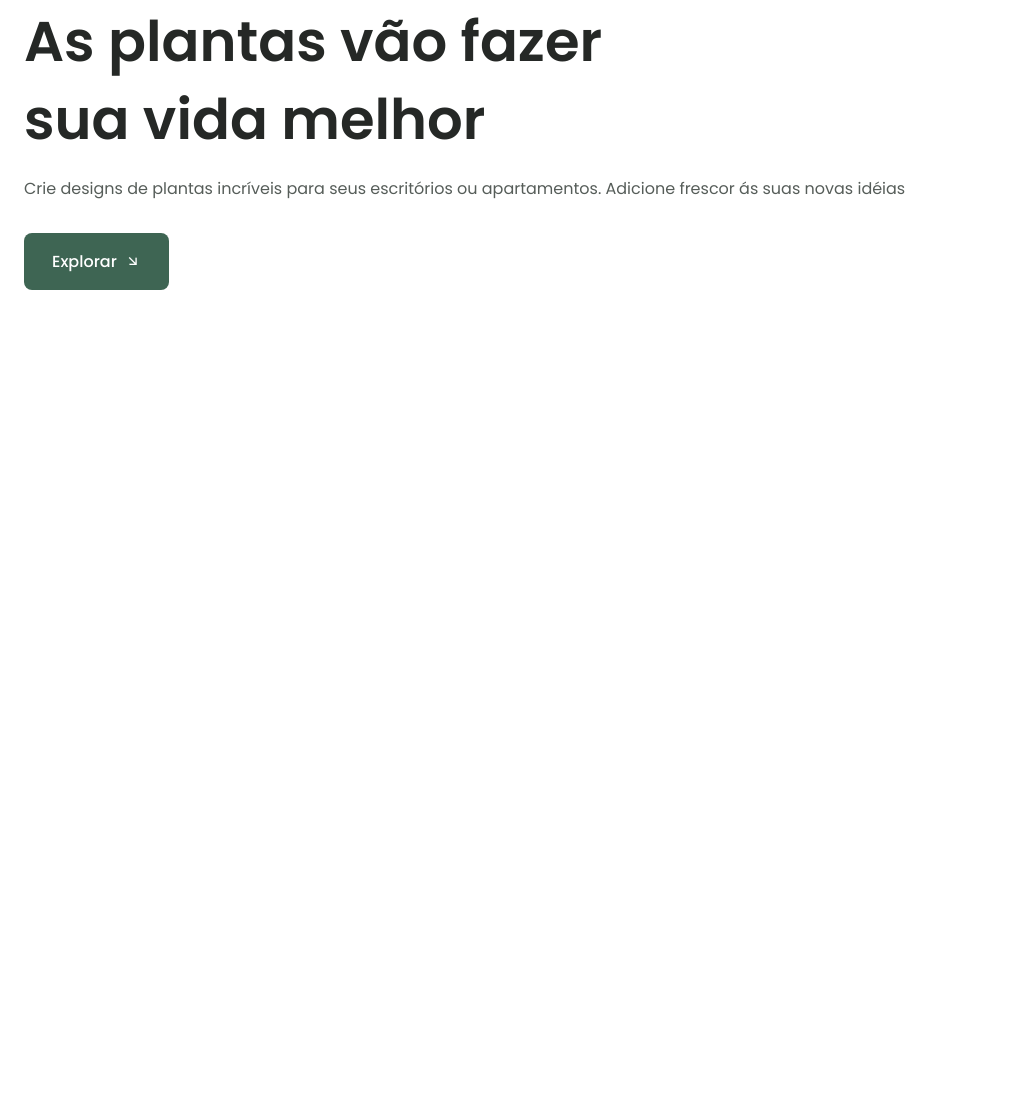
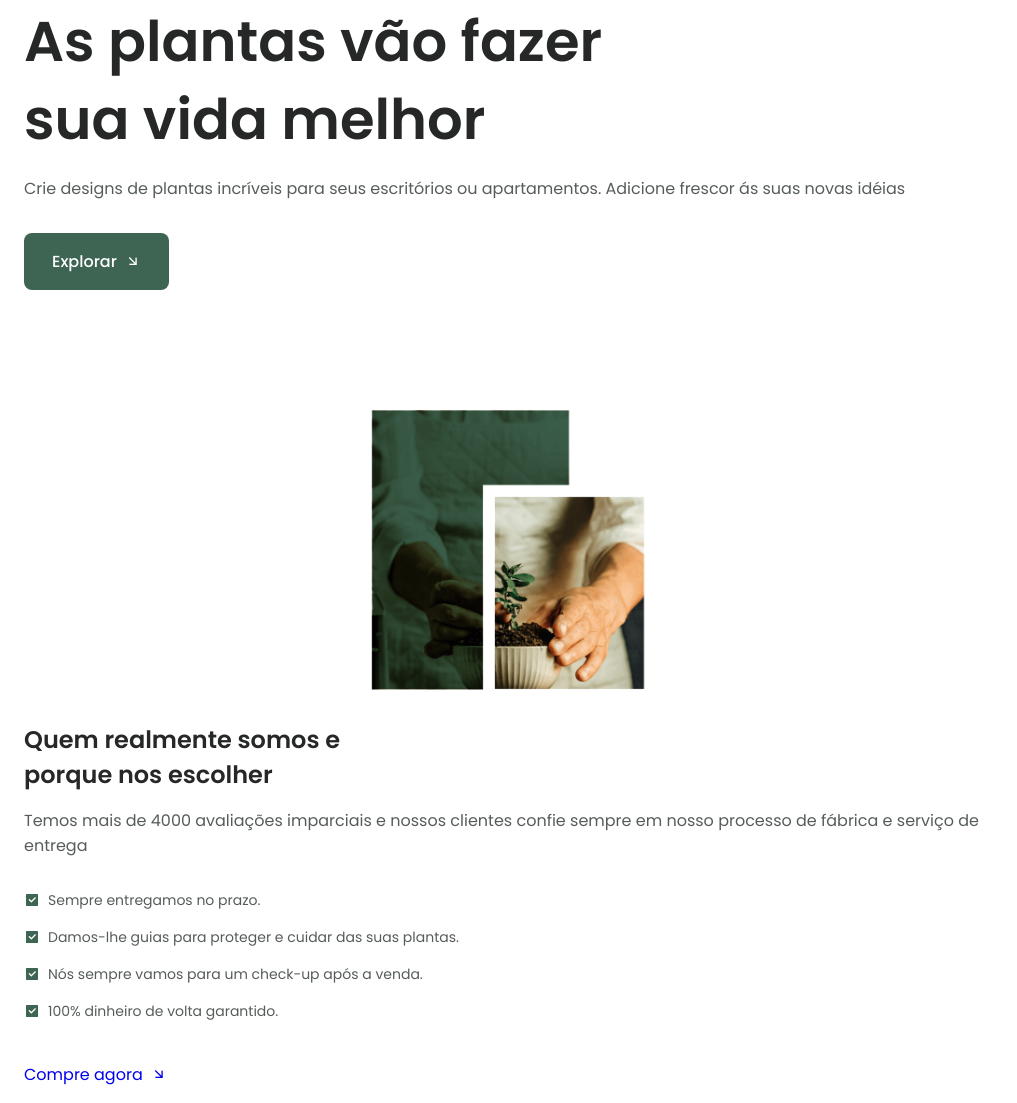
Before and after one commit to OdairCesar/responvise-layout-floriculture, a website: page index.html in a window 1280 px wide. Shown: the part 341-1444 px from the top of the page, without its empty margins (0-1017 px from the left). Before the commit the page ends 800 px from the top, so only its background shows below. Drawn offline with nearby package versions, Linux system fonts and the light colour scheme.

Commit message:
Criando o about

```diff
--- a/assets/css/styles.css
+++ b/assets/css/styles.css
@@ -1,7 +1,7 @@
-@import url('https://fonts.googleapis.com/css2?family=Poppins:wght@400;500;600;700&display=swap');
+@import url("https://fonts.googleapis.com/css2?family=Poppins:wght@400;500;600;700&display=swap");
 
 /*=============== VARIABLES CSS ===============*/
-:root{
+:root {
   --header-height: 3.5rem;
 
   /* Colors */
@@ -17,20 +17,20 @@
   --container-color: hsl(0, 0%, 100%);
 
   /* Typography */
-    --body-font: 'Poppins', sans-serif;
+  --body-font: "Poppins", sans-serif;
   --big-font-size: 2rem;
   --h1-font-size: 1.5rem;
   --h2-font-size: 1.25rem;
   --h3-font-size: 1rem;
-    --normal-font-size: .938rem;
-    --small-font-size: .813rem;
-    --smaller-font-size: .75rem;
+  --normal-font-size: 0.938rem;
+  --small-font-size: 0.813rem;
+  --smaller-font-size: 0.75rem;
   --font-medium: 500;
   --font-semi-bold: 600;
 
   /* Margenes */
-    --mb-0-5: .5rem;
-    --mb-0-75: .75rem;
+  --mb-0-5: 0.5rem;
+  --mb-0-75: 0.75rem;
   --mb-1: 1rem;
   --mb-1-5: 1.5rem;
   --mb-2: 2rem;
@@ -41,108 +41,114 @@
   --z-fixed: 100;
 }
 
-@media(min-width: 968px){
-    :root{
+@media (min-width: 968px) {
+  :root {
     --big-font-size: 3.5rem;
     --h1-font-size: 2.25rem;
     --h2-font-size: 1.5rem;
     --h3-font-size: 1.25rem;
     --normal-font-size: 1rem;
-        --small-font-size: .875rem;
-        --smaller-font-size: .813rem;
+    --small-font-size: 0.875rem;
+    --smaller-font-size: 0.813rem;
   }
 }
 
-*{
+* {
   box-sizing: border-box;
   padding: 0;
   margin: 0;
 }
 
-html{
+html {
   scroll-behavior: smooth;
 }
 
-body, textarea, button, input{
+body,
+textarea,
+button,
+input {
   font-family: var(--body-font);
   font-size: var(--normal-font-size);
 }
 
-body{
+body {
   margin: var(--header-height) 0 0 0;
   background-color: var(--body-color);
   color: var(--text-color);
 }
 
-button{
+button {
   cursor: pointer;
   border: none;
   outline: none;
 }
 
-h1, h2, h3{
+h1,
+h2,
+h3 {
   color: var(--title-color);
   font-weight: var(--font-semi-bold);
 }
 
-ul{
+ul {
   list-style: none;
 }
 
-a{
+a {
   text-decoration: none;
 }
 
-img{
+img {
   max-width: 100%;
   height: auto;
 }
 
 /*=============== REUSABLE CSS CLASSES ===============*/
-.section{
+.section {
   padding: 5.5rem 0 1rem;
 }
 
-.section_title, .section__title-center{
+.section_title,
+.section__title-center {
   font-size: var(--h2-font-size);
   margin-bottom: var(--mb-2);
   line-height: 140%;
 }
 
-.section__title-center{
+.section__title-center {
   text-align: center;
 }
 
-.container{
+.container {
   max-width: 968px;
   margin-left: var(--mb-1-5);
   margin-right: var(--mb-1-5);
 }
 
-.grid{
+.grid {
   display: grid;
 }
 
-.main{
+.main {
   overflow: hidden;
 }
 
-.button{
+.button {
   display: inline-block;
   background-color: var(--first-color);
   color: #fff;
   padding: 1rem 1.75rem;
-    border-radius: .5rem;
+  border-radius: 0.5rem;
   font-weight: var(--font-medium);
-    transition: .3s;
+  transition: 0.3s;
 }
 
-.button:hover{
+.button:hover {
   background-color: var(--first-color-alt);
 }
 
 /*=============== HEADER ===============*/
-.header{
+.header {
   width: 100%;
   background-color: var(--body-color);
   position: fixed;
@@ -151,59 +157,61 @@ img{
   z-index: var(--z-fixed);
 }
 
-.nav{
+.nav {
   height: var(--header-height);
   display: flex;
   justify-content: space-between;
   align-items: center;
 }
 
-.nav__logo, .nav__toggle, .nav__close{
+.nav__logo,
+.nav__toggle,
+.nav__close {
   color: var(--title-color);
 }
 
-.nav__logo{
+.nav__logo {
   text-transform: uppercase;
   font-weight: 700;
   letter-spacing: -1px;
   display: inline-flex;
   align-items: center;
-    column-gap: .5rem;
-    transition: .3s;
+  column-gap: 0.5rem;
+  transition: 0.3s;
 }
 
-.nav__logo-icon{
+.nav__logo-icon {
   font-size: 1.15rem;
   color: var(--first-color);
 }
 
-.nav__logo:hover{
+.nav__logo:hover {
   color: var(--first-color);
 }
 
-.nav__toggle{
+.nav__toggle {
   display: inline-flex;
   font-size: 1.25rem;
   cursor: pointer;
 }
 
-@media(max-width: 767px){
-    .nav__menu{
+@media (max-width: 767px) {
+  .nav__menu {
     position: fixed;
     background-color: var(--container-color);
     width: 80%;
     height: 100%;
     top: 0;
     right: -100%;
-        box-shadow: -2px 0 4px hsla(var(--hue), 24%, 15%, .1);
+    box-shadow: -2px 0 4px hsla(var(--hue), 24%, 15%, 0.1);
     padding: 4rem 0 0 3rem;
     border-radius: 1rem 0 0 1rem;
-        transition: .3s;
+    transition: 0.3s;
     z-index: var(--z-fixed);
   }
 }
 
-.nav__close{
+.nav__close {
   font-size: 1.5rem;
   position: absolute;
   top: 1rem;
@@ -211,53 +219,53 @@ img{
   cursor: pointer;
 }
 
-.nav__list{
+.nav__list {
   display: flex;
   flex-direction: column;
   row-gap: 1.5rem;
 }
 
-.nav__link{
+.nav__link {
   color: var(--title-color);
   font-weight: var(--font-medium);
-    transition: .3s;
+  transition: 0.3s;
 }
 
-.nav__link:hover{
+.nav__link:hover {
   color: var(--first-color);
 }
 
 /* show menu */
-.show-menu{
+.show-menu {
   right: 0;
 }
 
 /*=============== HOME ===============*/
-.home{
+.home {
   padding: 3.5rem 0 2rem;
 }
 
-.home__container{
+.home__container {
   position: relative;
   row-gap: 2rem;
 }
 
-.home__img{
+.home__img {
   width: 200px;
   justify-self: center;
 }
 
-.home__title{
+.home__title {
   font-size: var(--big-font-size);
   line-height: 140%;
   margin-bottom: var(--mb-1);
 }
 
-.home__description{
-    margin-bottom: var(--mb-2)
+.home__description {
+  margin-bottom: var(--mb-2);
 }
 
-.home__social{
+.home__social {
   position: absolute;
   top: 2rem;
   right: -1rem;
@@ -266,7 +274,7 @@ img{
   row-gap: 3.5rem;
 }
 
-.home__social-follow{
+.home__social-follow {
   font-weight: var(--font-medium);
   font-size: var(--smaller-font-size);
   color: var(--first-color);
@@ -274,8 +282,8 @@ img{
   transform: rotate(90deg);
 }
 
-.home__social-follow::after{
-    content: '';
+.home__social-follow::after {
+  content: "";
   position: absolute;
   width: 1rem;
   height: 2px;
@@ -284,32 +292,68 @@ img{
   top: 50%;
 }
 
-.home__social-links{
+.home__social-links {
   display: inline-flex;
   flex-direction: column;
-    row-gap: .25rem;
+  row-gap: 0.25rem;
 }
 
-.home__social-link{
+.home__social-link {
   font-size: 1rem;
   color: var(--first-color);
-    transition: .3s;
+  transition: 0.3s;
 }
 
-.home__social-link:hover{
-    transform: translateX(.25rem);
+.home__social-link:hover {
+  transform: translateX(0.25rem);
 }
 
-.button__icon{
-    transition: .3s;
+.button--flex {
+  display: inline-flex;
+  align-items: center;
+  column-gap: 0.5rem;
 }
 
-.button:hover .button__icon{
-    transform: translateX(.25rem);
+.button__icon {
+  transition: 0.3s;
 }
 
-.button--flex{
+.button:hover .button__icon {
+  transform: translateX(0.25rem);
+}
+
+/*=============== ABOUT ===============*/
+.about__container {
+  row-gap: 2rem;
+}
+
+.about__img {
+  width: 280px;
+  justify-self: center;
+}
+
+.about__title {
+  margin-bottom: var(--mb-1);
+}
+
+.about__description {
+  margin-bottom: var(--mb-2);
+}
+
+.about__details {
+  display: grid;
+  row-gap: 1rem;
+  margin-bottom: var(--mb-2-5);
+}
+
+.about__details-description {
   display: inline-flex;
-    align-items: center;
-    column-gap: .5rem;
+  column-gap: 0.5rem;
+  font-size: var(--small-font-size);
 }
+
+.about__details-icon {
+  font-size: 1rem;
+  color: var(--first-color);
+  margin-top: 0.15rem;
+}
--- a/index.html
+++ b/index.html
@@ -1,5 +1,6 @@
 <!DOCTYPE html>
 <html lang="pt-BR">
+
 <head>
     <meta charset="UTF-8">
     <meta http-equiv="X-UA-Compatible" content="IE=edge">
@@ -10,6 +11,7 @@
     <link rel="stylesheet" href="./assets/css/styles.css">
     <title>FLORICULTURA</title>
 </head>
+
 <body>
     <header class="header" id='header'>
         <nav class="nav container">
@@ -82,10 +84,51 @@
                 </div>
             </div>
         </section>
+
+        <section class="about section container" id="about">
+            <div class="about__container grid">
+                <img src="assets/img/about.png" alt="" class="about__img">
+
+                <div class="about__data">
+                    <h2 class="section__title about__title">
+                        Quem realmente somos e <br> porque nos escolher
+                    </h2>
+
+                    <p class="about__description">
+                        Temos mais de 4000 avaliações imparciais e nossos clientes
+                        confie sempre em nosso processo de fábrica e serviço de entrega
+                    </p>
+
+                    <div class="about__details">
+                        <p class="about__details-description">
+                            <i class="ri-checkbox-fill about__details-icon"></i>
+                            Sempre entregamos no prazo.
+                        </p>
+                        <p class="about__details-description">
+                            <i class="ri-checkbox-fill about__details-icon"></i>
+                            Damos-lhe guias para proteger e cuidar das suas plantas.
+                        </p>
+                        <p class="about__details-description">
+                            <i class="ri-checkbox-fill about__details-icon"></i>
+                            Nós sempre vamos para um check-up após a venda.
+                        </p>
+                        <p class="about__details-description">
+                            <i class="ri-checkbox-fill about__details-icon"></i>
+                            100% dinheiro de volta garantido.
+                        </p>
+                    </div>
+
+                    <a href="#" class="button--link button--flex">
+                        Compre agora <i class="ri-arrow-right-down-line button__icon"></i>
+                    </a>
+                </div>
+            </div>
+        </section>
     </main>
     <footer>
 
     </footer>
     <script src='./assets/js/main.js'></script>
 </body>
+
 </html>
```
Lines whose indentation alone changed are shown as unchanged.
